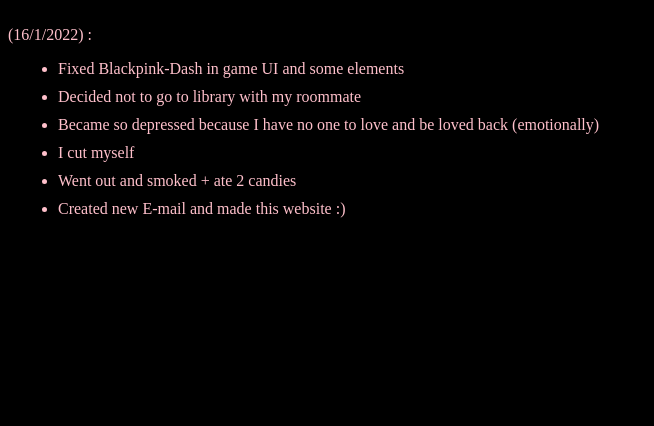
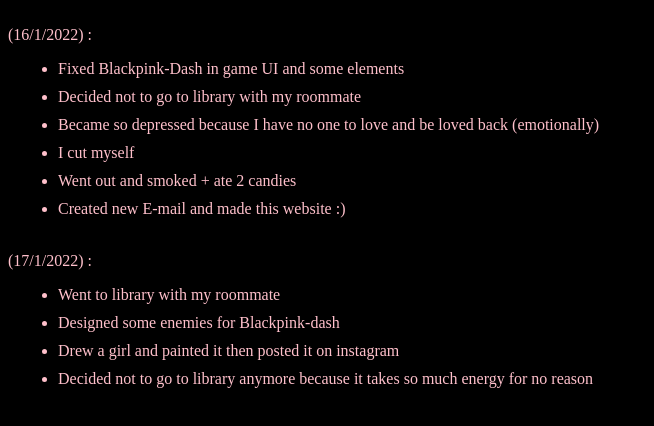
Before and after one commit to thisisizanamisdiary/thisisizanamisdiary.github.io, a plain HTML site: page DR.html in a window 1280 px wide. Shown: the whole page, without its empty margins (0-654 px from the left). Drawn offline with Linux system fonts and the light colour scheme.

Commit message:
Update DR.html

```diff
--- a/DR.html
+++ b/DR.html
@@ -33,5 +33,13 @@
         <li>Went out and smoked + ate 2 candies</li>
         <li>Created new E-mail and made this website :)</li>
     </ul>
+    <br>
+   <label>(17/1/2022) :</label>
+    <ul>
+        <li>Went to library with my roommate</li>
+        <li>Designed some enemies for Blackpink-dash</li>
+        <li>Drew a girl and painted it then posted it on instagram</li>
+        <li>Decided not to go to library anymore because it takes so much energy for no reason</li>
+    </ul>
 </body>
 </html>
```
